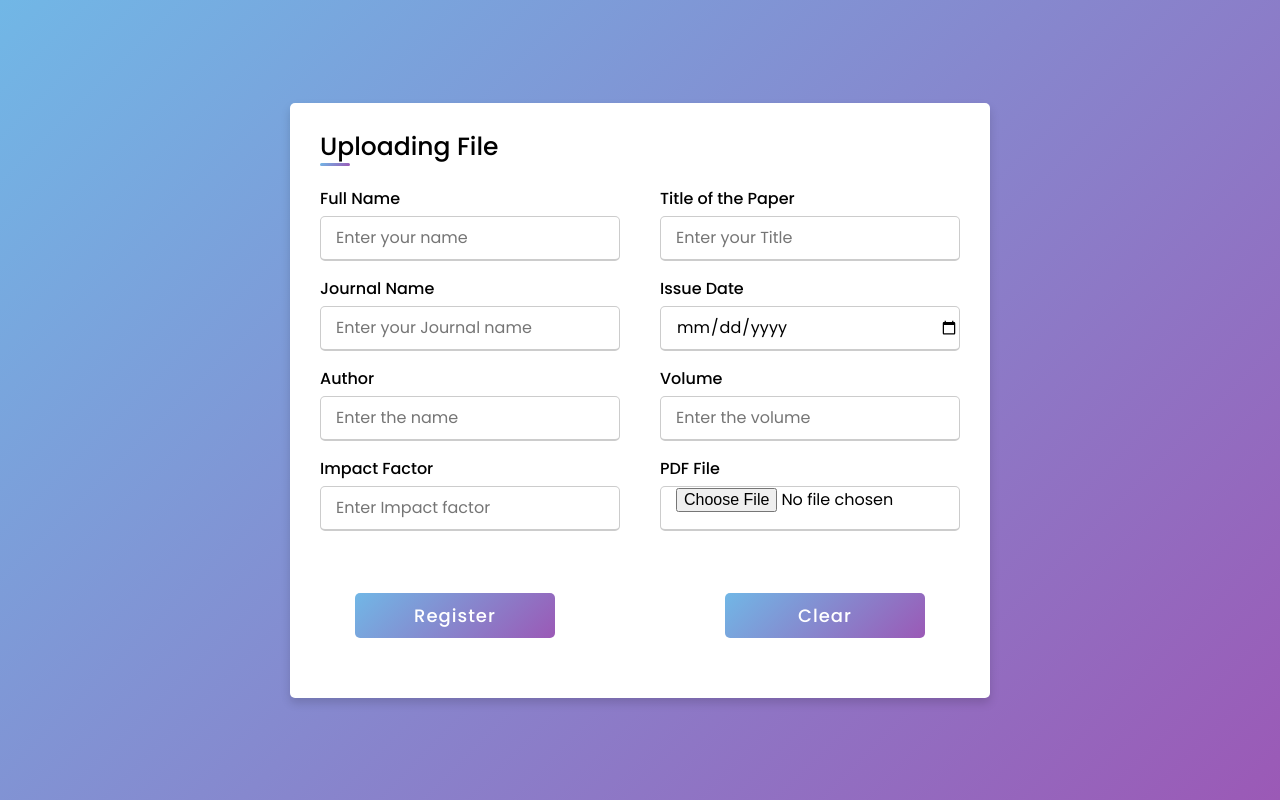
After one commit to AntonyRahul01/IQAC, a PHP site: page /uploadfile.php in a window 1280 px wide. The commit adds this page. Run offline with PHP 8.4, Linux system fonts and the light colour scheme.

Commit message:
Created Uploadfile-leo

```diff
--- /dev/null
+++ b/SD/uploadfile.php
@@ -0,0 +1,69 @@
+<!DOCTYPE html>
+<html lang="en" dir="ltr">
+<head>
+  <meta charset="UTF-8">
+  <title>Uploading File</title>
+  <link rel="stylesheet" href="ustyle.css">
+  <meta name="viewport" content="width=device-width, initial-scale=1.0">
+</head>
+<body>
+  <div class="container">
+    <div class="title">Uploading File</div>
+    <div class="content">
+      <form id="upload-form">
+        <div class="user-details">
+          <div class="input-box">
+            <span class="details">Full Name</span>
+            <input type="text" placeholder="Enter your name" required>
+          </div>
+          <div class="input-box">
+            <span class="details">Title of the Paper</span>
+            <input type="text" placeholder="Enter your Title" required>
+          </div>
+          <div class="input-box">
+            <span class="details">Journal Name</span>
+            <input type="text" placeholder="Enter your Journal name" required>
+          </div>
+          <div class="input-box">
+            <span class="details">Issue Date</span>
+            <input type="date" required>
+          </div>
+          <div class="input-box">
+            <span class="details">Author</span>
+            <input type="text" placeholder="Enter the name" required>
+          </div>
+          <div class="input-box">
+            <span class="details">Volume</span>
+            <input type="text" placeholder="Enter the volume" required>
+          </div>
+          <div class="input-box">
+            <span class="details">Impact Factor</span>
+            <input type="text" placeholder="Enter Impact factor" required>
+          </div>
+          <div class="input-box">
+            <span class="details">PDF File</span>
+            <input type="file" accept="application/pdf" required>
+          </div>
+
+        </div>
+
+        <div class="button-row">
+          <div class="button">
+            <input type="submit" value="Register">
+          </div>
+          <div class="button">
+            <input type="button" value="Clear" onclick="clearForm()">
+          </div>
+        </div>
+      </form>
+    </div>
+  </div>
+
+  <script>
+    function clearForm() {
+      // Reset the form
+      document.getElementById("upload-form").reset();
+    }
+  </script>
+</body>
+</html>
--- /dev/null
+++ b/SD/ustyle.css
@@ -0,0 +1,145 @@
+@import url('https://fonts.googleapis.com/css2?family=Poppins:wght@200;300;400;500;600;700&display=swap');
+*{
+  margin: 0;
+  padding: 0;
+  box-sizing: border-box;
+  font-family: 'Poppins',sans-serif;
+}
+body{
+  height: 100vh;
+  display: flex;
+  justify-content: center;
+  align-items: center;
+  padding: 10px;
+  background: linear-gradient(135deg, #71b7e6, #9b59b6);
+}
+.container{
+  max-width: 700px;
+  width: 100%;
+  background-color: #fff;
+  padding: 25px 30px;
+  border-radius: 5px;
+  box-shadow: 0 5px 10px rgba(0,0,0,0.15);
+}
+.container .title{
+  font-size: 25px;
+  font-weight: 500;
+  position: relative;
+}
+.container .title::before{
+  content: "";
+  position: absolute;
+  left: 0;
+  bottom: 0;
+  height: 3px;
+  width: 30px;
+  border-radius: 5px;
+  background: linear-gradient(135deg, #71b7e6, #9b59b6);
+}
+.content form .user-details{
+  display: flex;
+  flex-wrap: wrap;
+  justify-content: space-between;
+  margin: 20px 0 12px 0;
+}
+form .user-details .input-box{
+  margin-bottom: 15px;
+  width: calc(100% / 2 - 20px);
+}
+form .input-box span.details{
+  display: block;
+  font-weight: 500;
+  margin-bottom: 5px;
+}
+.user-details .input-box input{
+  height: 45px;
+  width: 100%;
+  outline: none;
+  font-size: 16px;
+  border-radius: 5px;
+  padding-left: 15px;
+  border: 1px solid #ccc;
+  border-bottom-width: 2px;
+  transition: all 0.3s ease;
+}
+.user-details .input-box input:focus,
+.user-details .input-box input:valid{
+  border-color: #9b59b6;
+}
+ form .gender-details .gender-title{
+  font-size: 20px;
+  font-weight: 500;
+ }
+ form .category{
+   display: flex;
+   width: 80%;
+   margin: 14px 0 ;
+   justify-content: space-between;
+ }
+ form .category label{
+   display: flex;
+   align-items: center;
+   cursor: pointer;
+ }
+ form .category label .dot{
+  height: 18px;
+  width: 18px;
+  border-radius: 50%;
+  margin-right: 10px;
+  background: #d9d9d9;
+  border: 5px solid transparent;
+  transition: all 0.3s ease;
+}
+
+ .button-row {
+    display: flex;
+    justify-content: space-between;
+  }
+
+  .button {
+    height: 45px;
+    width: 200px;
+    margin: 35px;
+  }
+
+ form .button input{
+   height: 100%;
+   width: 100%;
+   border-radius: 5px;
+   border: none;
+   color: #fff;
+   font-size: 18px;
+   font-weight: 500;
+   letter-spacing: 1px;
+   cursor: pointer;
+   transition: all 0.3s ease;
+   background: linear-gradient(135deg, #71b7e6, #9b59b6);
+ }
+ form .button input:hover{
+  /* transform: scale(0.99); */
+  background: linear-gradient(-135deg, #71b7e6, #9b59b6);
+  }
+ @media(max-width: 584px){
+ .container{
+  max-width: 100%;
+}
+form .user-details .input-box{
+    margin-bottom: 15px;
+    width: 100%;
+  }
+  form .category{
+    width: 100%;
+  }
+  .content form .user-details{
+    max-height: 300px;
+    overflow-y: scroll;
+  }
+  .user-details::-webkit-scrollbar{
+    width: 5px;
+  }
+  }
+  @media(max-width: 459px){
+  .container .content .category{
+    flex-direction: column;
+  }
+}
```
Also changed, not shown: SD/dashboard.php (+2 -12 lines).
